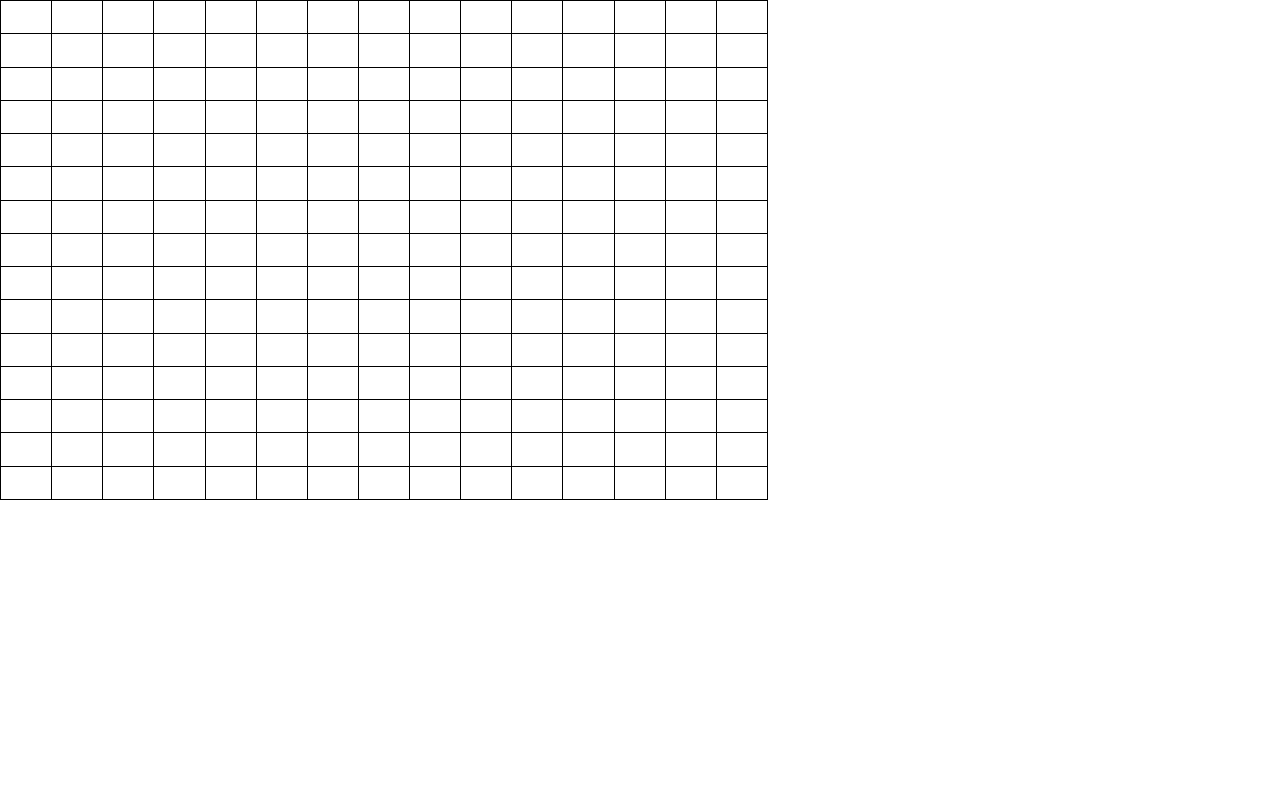
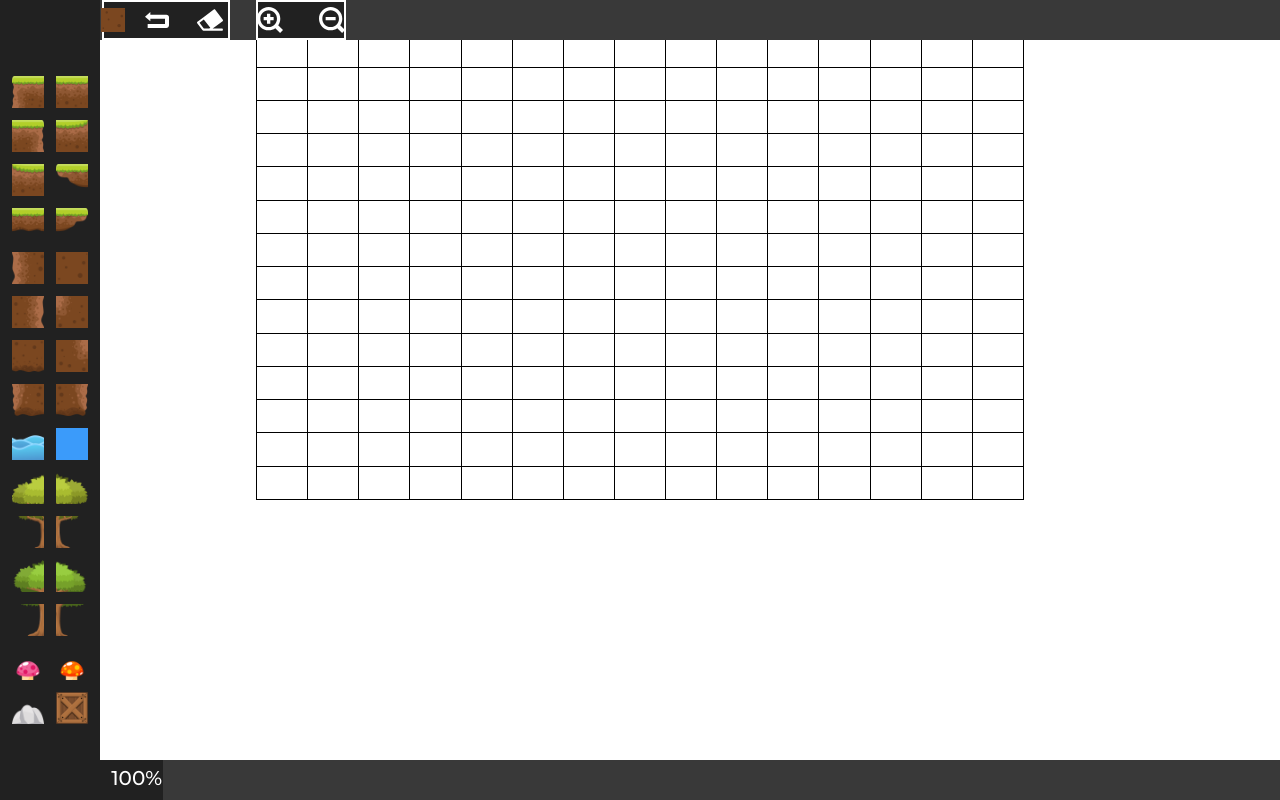
Before and after one commit to AsadullahSamo/level-editor, a Next.js app: page /components/Container in a window 1280 px wide. Built offline with nearby package versions, Linux system fonts and the light colour scheme.

Commit message:
implement drawing, undo, erase, zoom-in and zoom-out functionalities

```diff
--- a/pages/components/Container.js
+++ b/pages/components/Container.js
@@ -1,11 +1,161 @@
-import React from 'react'
+import React, { useState, useEffect } from 'react'
+import Image from 'next/image'
+import cursor from '../../styles/Cursor.module.css'
+import Feature from './Feature';
+import fonts from '../../styles/Fonts.module.css'
 
 export default function Container() {
 
+	const [cursorIcon, setCursorIcon] = useState('/assets/tiles/svg/tile-10.svg');
+	const [zoomValue, setZoomValue] = useState(1);
+	const [isEraserSelected, setIsEraserSelected] = useState(false);
+	const [active, setActive] = useState('');
+	const [currentAsset, setCurrentAsset] = useState('/assets/tiles/svg/tile-10.svg')
+	const [cursorIndex, setCursorIndex] = useState(0)
+	const [isDrawing, setIsDrawing] = useState(false)
+	const [images, setImages] = useState([])
+
+	const handleClick = (index) => {
+		setActive('');
+		setCurrentAsset(`/assets/tiles/svg/tile-${index}.svg`);
+		setCursorIcon(`/assets/tiles/svg/tile-${index}.svg`);
+		setCursorIndex(index)
+	};
+
+	const handleTableClick = (e) => {
+		if (active === 'erase') {
+			erase(e);
+		} else {
+			drawImage(e);
+		}
+	};
+
+	const drawImage = (e) => {
+		const table = e.target;
+		const rect = table.getBoundingClientRect();
+		const x = e.clientX;
+		const y = e.clientY;
+		const right = rect.right;
+		setImages([...images, {src: cursorIcon, x, y}])
+	};
+
+	const handleMouseDown = (e) => {
+		setIsDrawing(true);
+		if (active === 'erase') {
+			erase(e);
+		} else {
+			drawImage(e);
+		}
+	};
+
+    const handleMouseMove = (e) => {
+        if (!isDrawing) return;
+		if (active === 'erase') {
+			erase(e);
+		} else {
+        	drawImage(e);
+		}
+
+    };
+
+    const handleMouseUp = () => {
+        setIsDrawing(false);
+    };
+
+	const undoMove = () => {
+		setImages(images.slice(0, -1)) // remove the last element by returning a new array with all elements except the last one
+	};
+
+	const handleUndoKeyDown = (e) => {
+		if (e.key === 'z' && e.ctrlKey) {
+			undoMove();
+		}
+	};
+
+	const getCurrentAsset = () => {
+		setCursorIcon(currentAsset);
+		setActive('')
+	};
+
+	const erase = (e) => {
+		setActive('erase');
+		setCursorIcon('/assets/icons/rubber-icon.svg');
+		const table = e.target;
+		const rect = table.getBoundingClientRect();
+		const x = e.clientX;
+		const y = e.clientY;
+		const right = rect.right;
+		const threshold = 16       /* This value is half the size of image size (in this case 16 which is 32/2) so if distance matches it image will be erased*/
+		setImages(images.filter((image) => {
+			const distanceX = Math.abs(image.x - x);     /* This will calculate the distance between the image and the mouse pointer for x and y axis */
+			const distanceY = Math.abs(image.y - y);
+			return distanceX > threshold || distanceY > threshold;
+		}));
+	};
+
+	const zoomIn = () => {
+		setActive('zoomIn');
+		if(zoomValue < 1.5)
+			setZoomValue(zoomValue + 0.1);
+		else
+			setZoomValue(1.5);
+	};
+
+	const zoomOut = () => {
+		setActive('zoomOut');
+		if(zoomValue > 0.5)
+			setZoomValue(zoomValue - 0.1);
+		else
+			setZoomValue(0.5);
+	};
+
+	useEffect(() => {
+		window.addEventListener('mouseup', handleMouseUp);
+
+		return () => {
+			window.removeEventListener('mouseup', handleMouseUp);
+		};
+	}, []);
+
+	useEffect(() => {
+		window.addEventListener('keydown', handleUndoKeyDown);
+
+		return () => {
+			window.removeEventListener('keydown', handleUndoKeyDown);
+		};
+	}, [images]);
+
   return (
+    <main className="flex flex-col items-center">
+		{/* Features */}
+		<div className='w-[100%] h-[40px] bg-[#393939] absolute top-[0%]'>
+			<ul className='flex gap-5 justify-center w-[10%] border-2 border-white h-[40px] bg-[#212121] absolute left-[6.4rem]'>
+					<Image onClick={getCurrentAsset} src={currentAsset} className={`hover:cursor-pointer`} width={24} height={24} style={{objectFit: 'contain'}}/>
+					<Image onClick={undoMove} title='undo (Ctrl + Z)' popovertarget="mypopover" src={`/assets/icons/undo-icon.svg`} className={`hover:cursor-pointer`} width={24} height={24} style={{objectFit: 'contain'}}/>
+					<Image onClick={erase} title='erase' src={`/assets/icons/rubber-icon.svg`} className={`hover:cursor-pointer px-2 ${active === "erase" ? 'bg-blue-500' : ''} `} width={42} height={42} style={{objectFit: 'contain'}}/>
+			</ul>
+			<ul className='flex gap-5 justify-center w-[7%] border-2 border-white h-[40px] bg-[#212121] absolute left-64'>
+				<Image onClick={zoomIn} src={`/assets/icons/zoom-in-icon.svg`} className={`hover:cursor-pointer px-2 ${active === "zoomIn" ? 'bg-blue-500' : ''} `} width={42} height={42} style={{objectFit: 'contain'}}/>
+				<Image onClick={zoomOut} src={`/assets/icons/zoom-out-icon.svg`} className={`hover:cursor-pointer px-2 ${active === "zoomOut" ? 'bg-blue-500' : ''} `} width={42} height={42} style={{objectFit: 'contain'}}/>
+			</ul>
+		 </div>
 
 
-      <table className='w-[60%] h-[500px] bg-white'>
+		<div className='w-[100%] h-[40px] bg-[#393939] absolute bottom-[0%]'>
+			<p className={`text-white px-3 ${fonts.montSerratMedium} pt-1 text-xl text-center w-[5%] h-[40px] bg-[#212121] absolute left-[6.2rem]`}> 100% </p>
+		</div>
+
+		<div className='w-[100px] h-[100%] bg-[#212121] absolute left-[0%] top-[0%] flex flex-col flex-wrap gap-3 justify-center items-center'>
+			{Array.from({ length: 15 }).map((_, index) => (
+				<div key={index} className='flex gap-3'>
+					<Image onClick={() => handleClick((index*2)+1)} src={`/assets/tiles/png/tile-${(index*2)+1}.png`} className={`${(index*2)+1 === (cursorIndex) ? 'border-4 border-red-500' : ''} hover:cursor-pointer`} alt={`Tile ${(index*2)+1}`} width={32} height={32} style={{objectFit: 'contain'}}/>
+					<Image onClick={() => handleClick((index*2)+2)} src={`/assets/tiles/png/tile-${(index*2)+2}.png`} className={`${(index*2) === cursorIndex-2 ? 'border-4 border-red-500' : ''} hover:cursor-pointer`} alt={`Tile ${(index*2)+2}`} width={32} height={32} style={{objectFit: 'contain'}}/>
+				</div>
+			))}
+		</div>
+
+
+		<table onMouseMove={handleMouseMove} onClick={handleTableClick} onMouseDown={handleMouseDown} className={`w-[60vw] h-[500px] bg-white`} style={{ cursor: `url(${cursorIcon}), auto`, zoom: zoomValue }}>
 			<thead>
 				{Array.from({ length: 15 }).map((_, index) => (
 					<tr key={index} className='border-[1px] border-black'>
@@ -17,6 +167,12 @@ export default function Container() {
 			</thead>
 		</table>
 
+			{images && images.map((image, index) => (
+				<React.Fragment key={index}>
+					<Image className={`hover:cursor-[url${cursorIcon},_pointer]`} src={image.src} width={1} height={1} alt="Tile" style={{width: '32px', height: '32px', position: 'absolute', objectFit: 'contain', top: `${image.y}px`, left: `${image.x}px`, cursor: `url(${cursorIcon}), auto`, zIndex: 10}}/>
+				</React.Fragment>
+			))}
+	</main>
   )
 
 }
--- /dev/null
+++ b/pages/components/Feature.js
@@ -0,0 +1,21 @@
+import React from 'react'
+import Image from 'next/image'
+
+export default function Feature( {cursorIcon} ) {
+
+
+  return (
+
+    <>
+        <ul className='flex gap-5 justify-center w-[10%] border-2 border-white h-[40px] bg-[#212121] absolute left-[6.4rem]'>
+            <Image src={cursorIcon} className={`hover:cursor-pointer`} width={24} height={24} style={{objectFit: 'contain'}}/>
+            <Image title='undo' popovertarget="mypopover" src={`/assets/icons/undo-icon.svg`} className={`hover:cursor-pointer`} width={24} height={24} style={{objectFit: 'contain'}}/>
+            <Image title='erase' src={`/assets/icons/rubber-icon.svg`} className={`hover:cursor-pointer`} width={24} height={24} style={{objectFit: 'contain'}}/>
+        </ul>
+        <ul className='flex gap-5 justify-center w-[7%] border-2 border-white h-[40px] bg-[#212121] absolute left-64'>
+            <Image src={`/assets/icons/zoom-in-icon.svg`} className={`hover:cursor-pointer`} width={24} height={24} style={{objectFit: 'contain'}}/>
+            <Image src={`/assets/icons/zoom-out-icon.svg`} className={`hover:cursor-pointer`} width={24} height={24} style={{objectFit: 'contain'}}/>
+        </ul>
+    </>
+  )
+}
--- /dev/null
+++ b/styles/Cursor.module.css
@@ -0,0 +1,3 @@
+.cursor:hover {
+  cursor: url('../public/assets/tiles/png/tile-13.png'), pointer;
+}
--- /dev/null
+++ b/styles/Fonts.module.css
@@ -0,0 +1,26 @@
+@font-face {
+    font-family: Montserrat-Medium;
+    src: url('../public/assets/fonts/Montserrat-Medium.ttf');
+}
+
+@font-face {
+    font-family: Montserrat-Regular;
+    src: url('../public/assets/fonts/Montserrat-Regular.ttf');
+}
+
+@font-face {
+    font-family: Montserrat-SemiBold;
+    src: url('../public/assets/fonts/Montserrat-SemiBold.ttf');
+}
+
+.montSerratMedium {
+    font-family: Montserrat-Medium;
+}
+
+.montSerratRegular {
+    font-family: Montserrat-Regular;
+}
+
+.montSerratSemiBold {
+    font-family: Montserrat-SemiBold;
+}
```
Lines whose indentation alone changed are shown as unchanged.
